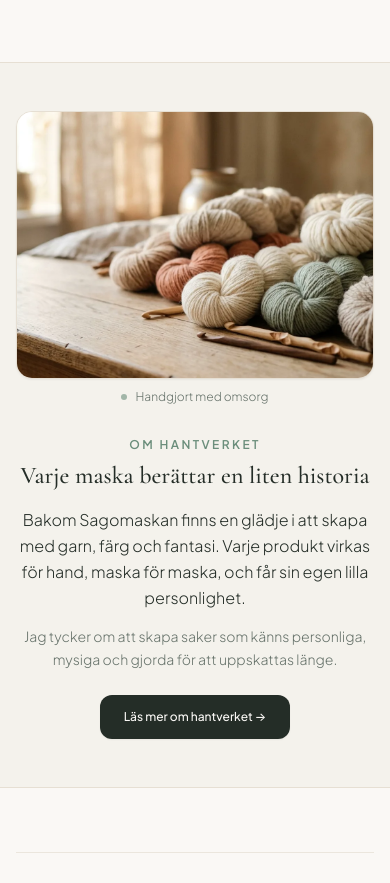
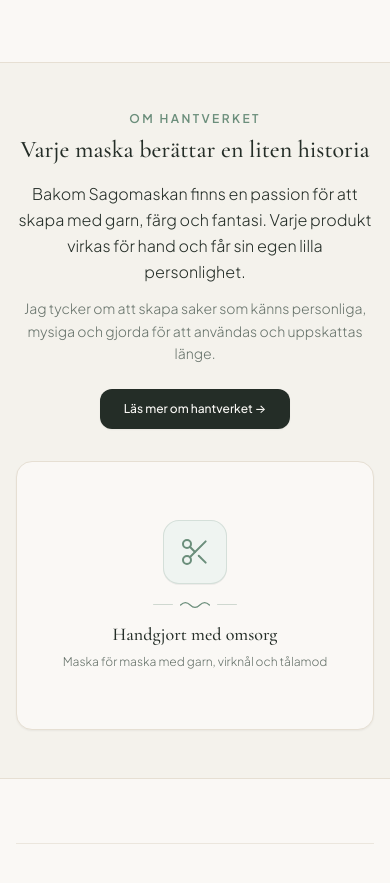
Before and after one commit to adamalice2221/sagomaskan, a React (Vite) app: page / in a window 390 px wide. Shown: the part 1678-2561 px from the top of the page. Built offline with nearby package versions, Linux system fonts and the light colour scheme; no server answers; the database is empty.

Commit message:
Mobil UI

```diff
--- a/src/pages/HomePage.tsx
+++ b/src/pages/HomePage.tsx
@@ -236,7 +236,7 @@ export const HomePage: React.FC<HomePageProps> = ({
 
         {/* 4 Featured Products Grid */}
         {featuredProducts.length > 0 ? (
-          <div className="grid grid-cols-1 sm:grid-cols-2 lg:grid-cols-4 gap-4 sm:gap-6 lg:gap-8">
+          <div className="grid grid-cols-2 sm:grid-cols-2 lg:grid-cols-4 gap-3 sm:gap-6 lg:gap-8">
             {featuredProducts.map((product) => (
               <ProductCard
                 key={product.id}
@@ -270,54 +270,64 @@ export const HomePage: React.FC<HomePageProps> = ({
       {/* 4. ABOUT TEASER SECTION ("Varje maska berättar en liten historia") */}
       <section id="about-teaser-section" className="bg-[#F3EFE8]/70 border-y border-[#E6DFD3] py-12 sm:py-16 lg:py-20">
         <div className="max-w-7xl mx-auto px-4 sm:px-6 lg:px-8">
-          <div className="grid grid-cols-1 lg:grid-cols-12 gap-8 sm:gap-10 lg:gap-12 xl:gap-14 items-center">
+          <div className="grid grid-cols-1 lg:grid-cols-12 gap-8 sm:gap-10 lg:gap-14 items-center">
 
-            {/* Vänster sida: Äkta Sagomaskan hantverksbild (45–50% på desktop, först på mobil) */}
-            <div className="lg:col-span-5 order-1 flex flex-col justify-center">
-              <div className="relative w-full mx-auto max-w-sm sm:max-w-md lg:max-w-none">
-                <div className="relative rounded-2xl sm:rounded-3xl overflow-hidden border border-[#E6DFD3] bg-[#FAF8F5] shadow-xs aspect-4/3 sm:aspect-16/10 lg:aspect-4/5 flex items-center justify-center">
-                  <picture className="w-full h-full block">
-                    {!settings?.aboutImageUrl && (
-                      <>
-                        <source srcSet="/hero-craft-banner.webp" type="image/webp" />
-                        <source srcSet="/hero-craft-banner.jpg" type="image/jpeg" />
-                      </>
-                    )}
+            {/* Visual with Genuine Crochet Craft Aesthetic */}
+            <div className="lg:col-span-5 order-2 lg:order-1">
+              <div className="relative mx-auto max-w-sm sm:max-w-md lg:max-w-none">
+                <div className="relative rounded-2xl sm:rounded-3xl overflow-hidden border border-[#E6DFD3] bg-[#FAF8F5] shadow-xs aspect-4/3 sm:aspect-4/3 md:aspect-square lg:aspect-4/5 flex items-center justify-center">
+                  {settings?.aboutImageUrl ? (
                     <img
-                      src={settings?.aboutImageUrl || '/hero-craft-banner.webp'}
+                      src={settings.aboutImageUrl}
                       alt="Sagomaskan - Handvirkat hantverk med garn och virknål"
                       className="w-full h-full object-cover object-center transform hover:scale-[1.02] transition-transform duration-700 ease-out"
-                      loading="lazy"
                     />
-                  </picture>
-                </div>
+                  ) : (
+                    <div className="w-full h-full flex flex-col items-center justify-center p-6 sm:p-8 text-center text-[#66726A] relative">
+                      {/* Subtle organic craft decorative backdrop */}
+                      <div className="w-16 h-16 sm:w-20 sm:h-20 rounded-2xl bg-[#EFF4F1] border border-[#6B8E7B]/20 flex items-center justify-center text-[#6B8E7B] mb-4 sm:mb-5 shadow-2xs">
+                        <Scissors className="w-8 h-8 sm:w-9 sm:h-9" strokeWidth={1.5} />
+                      </div>
 
-                {/* Diskret hantverkstext under bilden */}
-                <div className="mt-2.5 sm:mt-3 flex items-center justify-center lg:justify-start gap-2 text-xs text-[#66726A] font-light">
-                  <span className="w-1.5 h-1.5 rounded-full bg-[#6B8E7B]/60 shrink-0" />
-                  <span>Handgjort med omsorg</span>
+                      {/* Decorative stitch accent */}
+                      <div className="inline-flex items-center justify-center gap-1.5 text-[#6B8E7B] mb-2.5" aria-hidden="true">
+                        <span className="w-5 h-[1.5px] bg-[#6B8E7B]/30 rounded-full" />
+                        <svg className="w-8 h-2.5 text-[#6B8E7B]" viewBox="0 0 40 12" fill="none" stroke="currentColor" strokeWidth="1.5" strokeLinecap="round">
+                          <path d="M2 6c4-4 8-4 12 0s8 4 12 0 8-4 12 0" />
+                        </svg>
+                        <span className="w-5 h-[1.5px] bg-[#6B8E7B]/30 rounded-full" />
+                      </div>
+
+                      <h3 className="font-serif text-lg sm:text-xl text-[#242D27] font-medium mb-1">
+                        Handgjort med omsorg
+                      </h3>
+                      <p className="text-xs sm:text-[13px] text-[#66726A] font-light max-w-xs leading-relaxed">
+                        Maska för maska med garn, virknål och tålamod
+                      </p>
+                    </div>
+                  )}
                 </div>
               </div>
             </div>
 
-            {/* Höger sida: Berättelse och presentation (50–55% på desktop) */}
-            <div className="lg:col-span-7 order-2 text-center lg:text-left flex flex-col justify-center">
+            {/* Narrative Content - Personal and genuine */}
+            <div className="lg:col-span-7 order-1 lg:order-2 text-center lg:text-left flex flex-col justify-center">
               <div>
                 <p className="text-xs uppercase tracking-[0.2em] text-[#6B8E7B] font-semibold mb-2 sm:mb-2.5">
-                  OM HANTVERKET
+                  Om hantverket
                 </p>
 
-                <h2 className="font-serif text-2xl sm:text-3xl lg:text-4xl text-[#242D27] leading-[1.25] font-medium mb-4 sm:mb-6">
+                <h2 className="font-serif text-2xl sm:text-3xl lg:text-4xl text-[#242D27] leading-[1.25] font-medium mb-4 sm:mb-5">
                   Varje maska berättar en liten historia
                 </h2>
 
-                <div className="space-y-3.5 sm:space-y-4 mb-6 sm:mb-8">
+                <div className="space-y-3 sm:space-y-3.5 mb-6 sm:mb-7">
                   <p className="text-base sm:text-[17px] text-[#242D27] font-light leading-relaxed max-w-2xl mx-auto lg:mx-0">
-                    Bakom Sagomaskan finns en glädje i att skapa med garn, färg och fantasi. Varje produkt virkas för hand, maska för maska, och får sin egen lilla personlighet.
+                    Bakom Sagomaskan finns en passion för att skapa med garn, färg och fantasi. Varje produkt virkas för hand och får sin egen lilla personlighet.
                   </p>
 
                   <p className="text-sm sm:text-base text-[#66726A] font-light leading-relaxed max-w-2xl mx-auto lg:mx-0">
-                    Jag tycker om att skapa saker som känns personliga, mysiga och gjorda för att uppskattas länge.
+                    Jag tycker om att skapa saker som känns personliga, mysiga och gjorda för att användas och uppskattas länge.
                   </p>
                 </div>
 
@@ -331,7 +341,7 @@ export const HomePage: React.FC<HomePageProps> = ({
                         onNavigate('about');
                       }
                     }}
-                    className="inline-flex items-center gap-2 px-6 py-3.5 rounded-xl bg-[#242D27] text-[#FAF8F5] text-xs sm:text-sm font-medium hover:bg-[#6B8E7B] active:scale-[0.98] transition-all shadow-xs group cursor-pointer"
+                    className="inline-flex items-center gap-2 px-6 py-3 rounded-xl bg-[#242D27] text-[#FAF8F5] text-xs sm:text-sm font-medium hover:bg-[#6B8E7B] active:scale-[0.98] transition-all shadow-xs group cursor-pointer"
                   >
                     <span>Läs mer om hantverket →</span>
                   </a>
```
